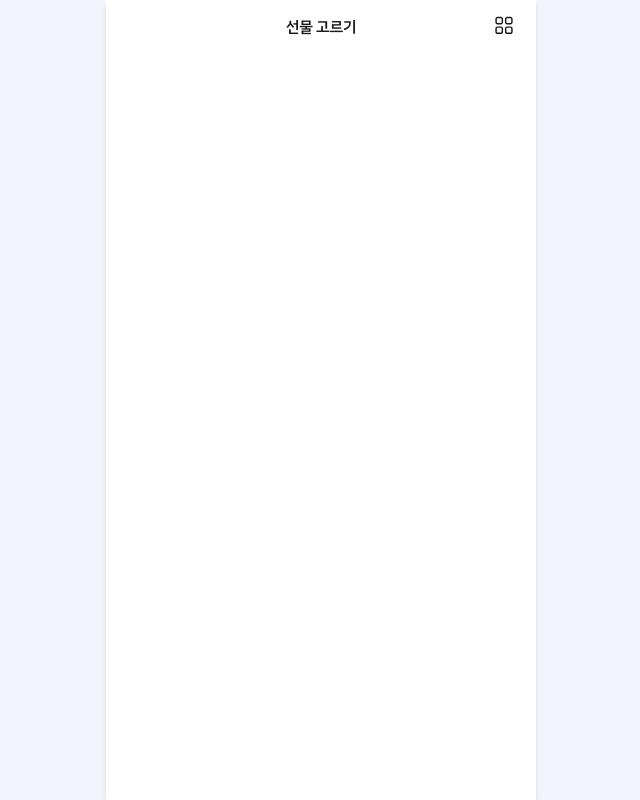
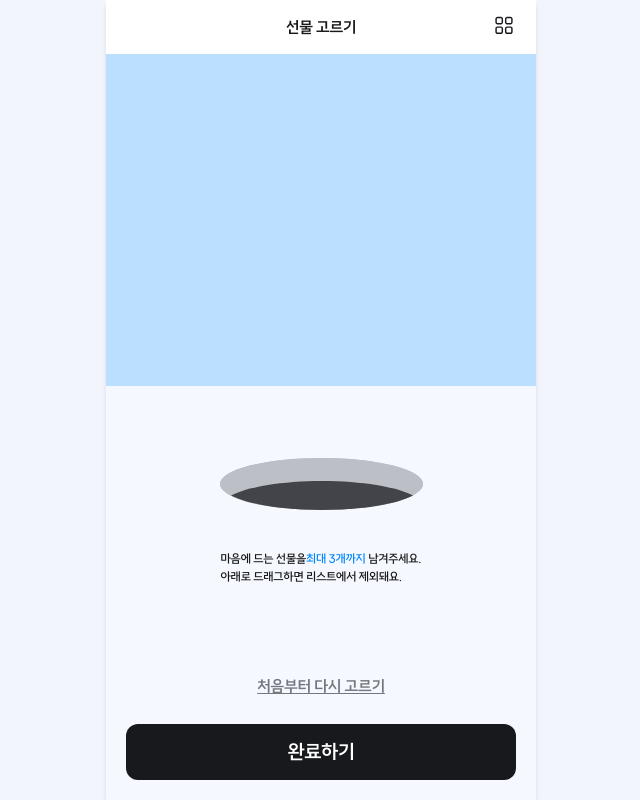
Before and after one commit to WishPool-dev/WishPool-FE, a Next.js app: page /funding/select in a window 1280 px wide. Shown: the whole page, without its empty margins (319-959 px from the left). Built offline with nearby package versions, Linux system fonts and the light colour scheme.

Commit message:
feat: 선물 고르기 페이지 하단 섹션 제작 (#55)

```diff
--- a/src/app/funding/select/layout.tsx
+++ b/src/app/funding/select/layout.tsx
@@ -3,7 +3,7 @@ import RightIconHeader from '@/components/layout/Header/RightIconHeader';
 const SelectLayout = ({ children }: { children: React.ReactNode }) => {
   return (
     <>
-      <RightIconHeader title="선물 고르기" iconName="grid" />
+      <RightIconHeader title="선물 고르기" iconName="grid" bgColor="white" />
       <main>{children}</main>
     </>
   );
--- a/src/app/funding/select/page.tsx
+++ b/src/app/funding/select/page.tsx
@@ -1,5 +1,33 @@
+import Button from '@/components/common/Button';
+
 const SelectPage = () => {
-  return <div></div>;
+  return (
+    <div className="flex h-[100vh] flex-col">
+      <section className="bg-blue-5 grow-1"></section>
+      <section className="bg-background-02 relative h-[41.4rem]">
+        <div className="flex flex-col items-center py-[7.2rem]">
+          <img
+            src="/images/hole.svg"
+            alt="구멍 이미지"
+            className="mb-[4rem] h-[5.2rem] w-[20.3rem]"
+          />
+          <p className="text-text caption1">
+            마음에 드는 선물을
+            <span className="text-blue-primary">
+              최대 3개까지
+            </span> 남겨주세요. <br />
+            아래로 드래그하면 리스트에서 제외돼요.
+          </p>
+        </div>
+        <button className="title2 mx-auto block py-[1.6rem] text-gray-600 underline">
+          처음부터 다시 고르기
+        </button>
+        <div className="absolute inset-x-0 bottom-0 m-[2rem]">
+          <Button>완료하기</Button>
+        </div>
+      </section>
+    </div>
+  );
 };
 
 export default SelectPage;
```
